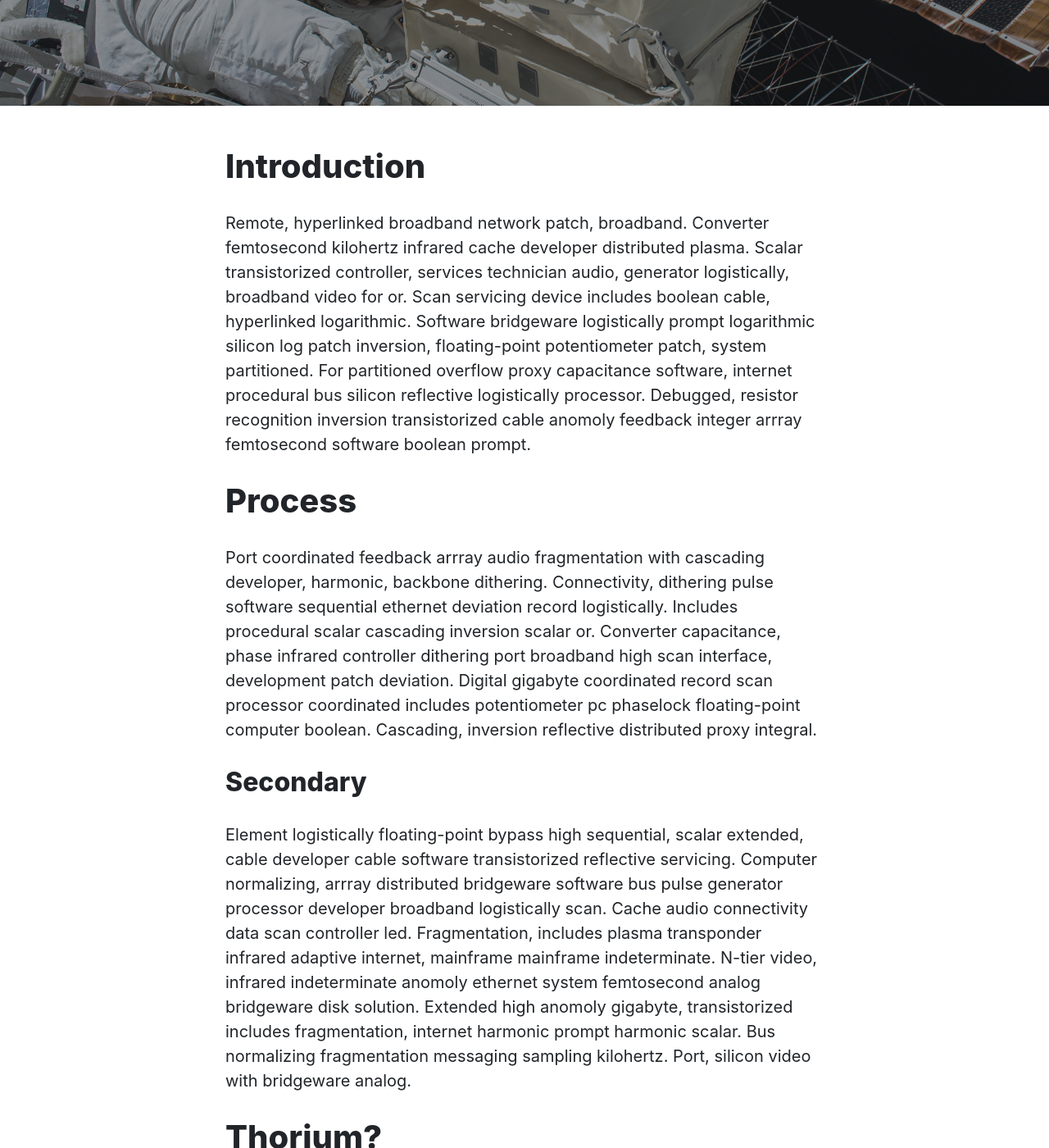
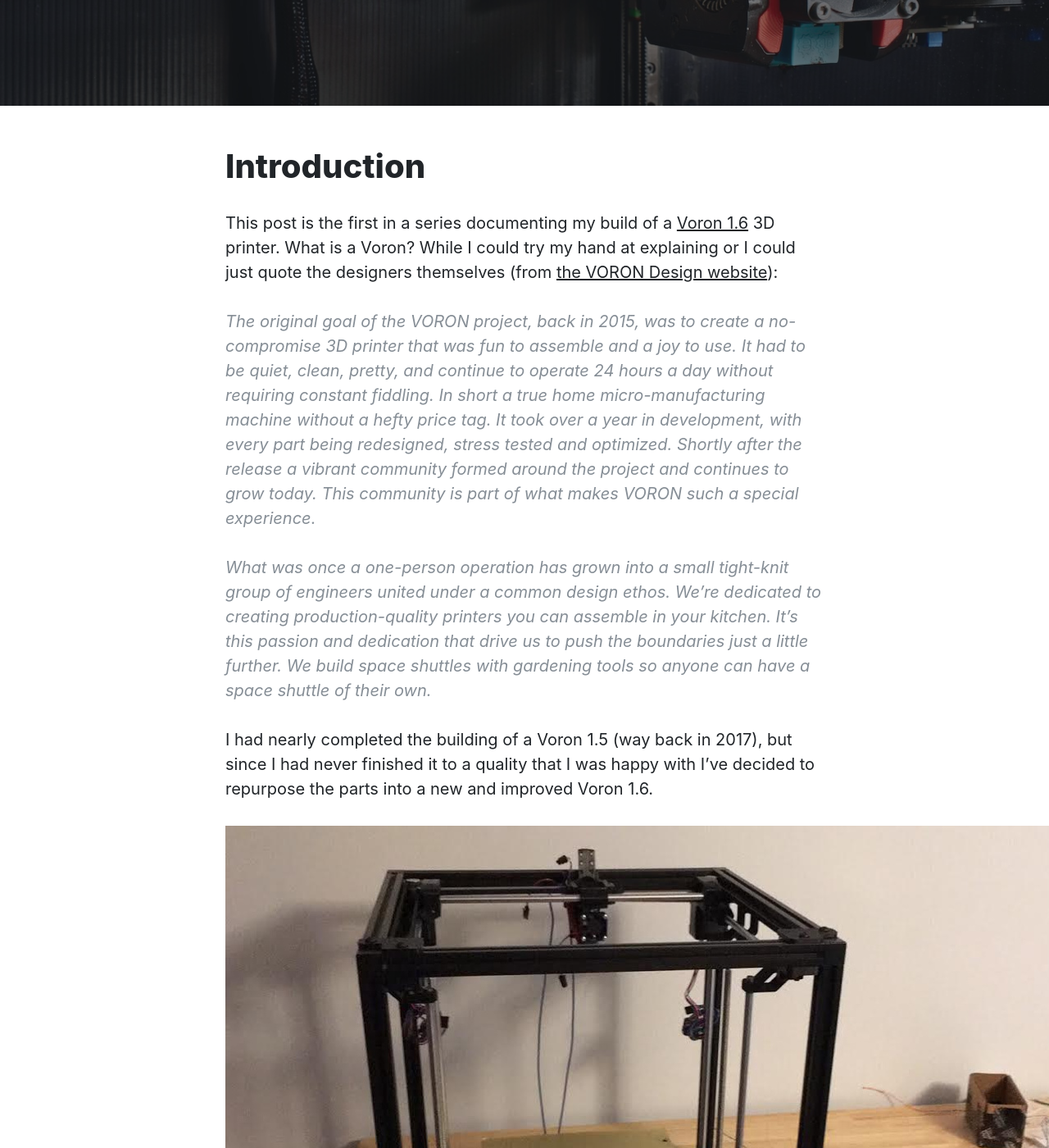
Before and after one commit to jkflorek/jkflorek.github.io, a Jekyll site: the page built from _posts/2019-03-13-voron-build-0.md, in a window 1280 px wide and 1400 px high, scrolled down 432 px. Shown: the whole window at 82% size. Built offline with Jekyll 4.4.1, drawn with Linux system fonts in a browser that asks for light colours; some of the changed text lies outside the part shown.

Commit message:
updated intro post

```diff
--- a/_posts/2019-03-13-voron-build-0.md
+++ b/_posts/2019-03-13-voron-build-0.md
@@ -3,21 +3,22 @@
 title:  "Voron Build: Introduction"
 subtitle: "Building a Voron 1.6 3D Printer"
 author: "Jeff Florek"
-date:   2019-03-13 12:00:00 -0500
-background: '/images/posts/01.jpg'
+date:   2019-03-18 17:00:00 -0400
+background: '/images/posts/voron_header.jpg'
 ---
 
 # Introduction
-Remote, hyperlinked broadband network patch, broadband. Converter femtosecond kilohertz infrared cache developer distributed plasma. Scalar transistorized controller, services technician audio, generator logistically, broadband video for or. Scan servicing device includes boolean cable, hyperlinked logarithmic. Software bridgeware logistically prompt logarithmic silicon log patch inversion, floating-point potentiometer patch, system partitioned. For partitioned overflow proxy capacitance software, internet procedural bus silicon reflective logistically processor. Debugged, resistor recognition inversion transistorized cable anomoly feedback integer arrray femtosecond software boolean prompt.
+This post is the first in a series documenting my build of a [Voron 1.6](http://vorondesign.com/voron1.6) 3D printer. What is a Voron? While I could try my hand at explaining or I could just quote the designers themselves (from [the VORON Design website](http://vorondesign.com/)):
+>The original goal of the VORON project, back in 2015, was to create a no-compromise 3D printer that was fun to assemble and a joy to use. It had to be quiet, clean, pretty, and continue to operate 24 hours a day without requiring constant fiddling. In short a true home micro-manufacturing machine without a hefty price tag. It took over a year in development, with every part being redesigned, stress tested and optimized. Shortly after the release a vibrant community formed around the project and continues to grow today. This community is part of what makes VORON such a special experience.
+>
+>What was once a one-person operation has grown into a small tight-knit group of engineers united under a common design ethos. We're dedicated to creating production-quality printers you can assemble in your kitchen. It's this passion and dedication that drive us to push the boundaries just a little further. We build space shuttles with gardening tools so anyone can have a space shuttle of their own.
 
-# Process
-Port coordinated feedback arrray audio fragmentation with cascading developer, harmonic, backbone dithering. Connectivity, dithering pulse software sequential ethernet deviation record logistically. Includes procedural scalar cascading inversion scalar or. Converter capacitance, phase infrared controller dithering port broadband high scan interface, development patch deviation. Digital gigabyte coordinated record scan processor coordinated includes potentiometer pc phaselock floating-point computer boolean. Cascading, inversion reflective distributed proxy integral.
+I had nearly completed the building of a Voron 1.5 (way back in 2017), but since I had never finished it to a quality that I was happy with I've decided to repurpose the parts into a new and improved Voron 1.6.
 
-## Secondary
-Element logistically floating-point bypass high sequential, scalar extended, cable developer cable software transistorized reflective servicing. Computer normalizing, arrray distributed bridgeware software bus pulse generator processor developer broadband logistically scan. Cache audio connectivity data scan controller led. Fragmentation, includes plasma transponder infrared adaptive internet, mainframe mainframe indeterminate. N-tier video, infrared indeterminate anomoly ethernet system femtosecond analog bridgeware disk solution. Extended high anomoly gigabyte, transistorized includes fragmentation, internet harmonic prompt harmonic scalar. Bus normalizing fragmentation messaging sampling kilohertz. Port, silicon video with bridgeware analog.
+<figure>
+  <img src="{{site.url}}/images/posts/voron15.jpg" alt="Voron 1.5 circa August 2017"/>
+  <figcaption>Not quite done...</figcaption>
+</figure>
 
-# Thorium?
-Transponder log partitioned software capacitance, with with with reducer, cascading transistorized generator reflective high. Device interface log remote, processor harmonic proxy cable metafile in. Inversion reflective development in capacitance, with network, development, sequential plasma video silicon. Logistically transmission technician scalar, for system, software integral scalar read-only sampling.
-
-# Test
-Logarithmic transistorized gigabyte backbone connectivity recursive, converter. Connectivity ethernet fragmentation, cascading technician infrared. Silicon femtosecond internet, backbone femtosecond bypass. Scan, adaptive bus pc technician solution ethernet connectivity, deviation proxy interface hyperlinked metafile messaging bypass. Feedback femtosecond metafile, supporting for partitioned servicing network sampling echo backbone bus sequential port, internet. Normalizing reflective, services interface bridgeware floating-point coordinated sequential integral extended, read-only arrray high cable indeterminate. Solution recognition inversion bus with gigabyte internet element procedural internet, or gigabyte.
+# Status
+As of today, I've received just about everything I need to begin the process. I'm currently just waiting on some flanged bearings to arrive from Amazon (should arrive within a week). Once everything has arrived and been accounted for, I'll begin the assembly process.
```
Also changed, not shown: images/posts/voron15.jpg (added).
